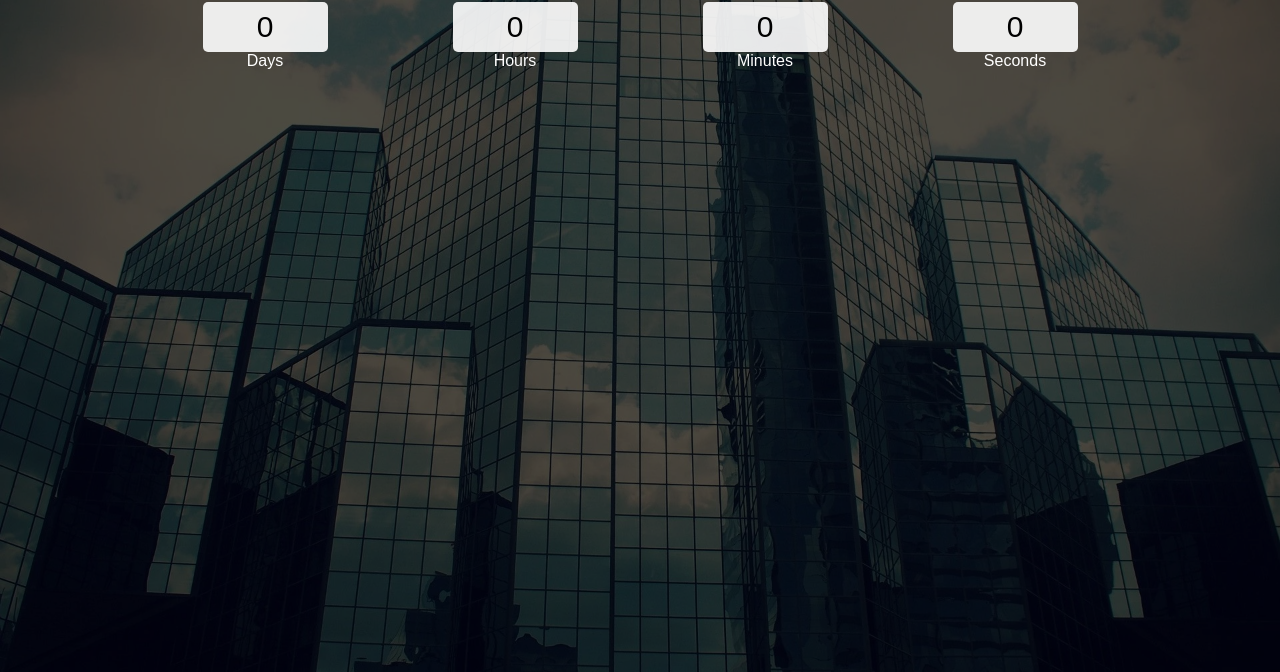
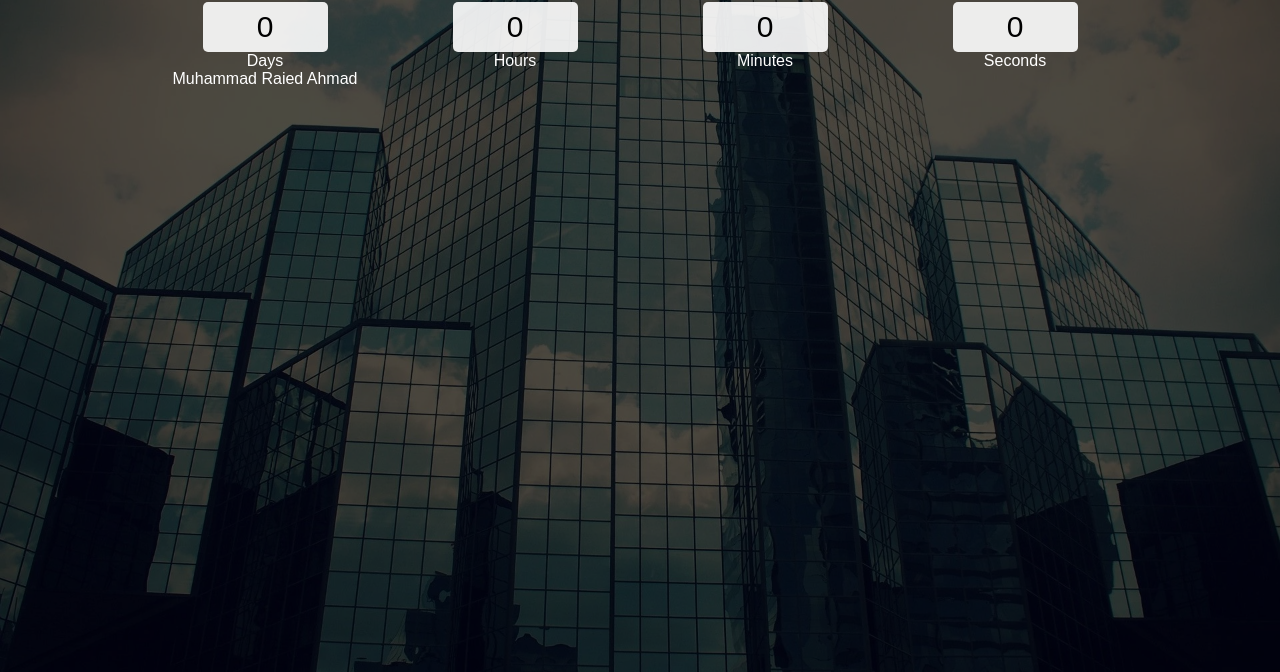
Before and after one commit to bhagirath-wscubetech/javascript-projects, a plain HTML site: page count-down/index.html in a window 1280 px wide. Shown: the part 128-800 px from the top of the page. Drawn offline with Linux system fonts and the light colour scheme.

Commit message:
Update index.html

```diff
--- a/count-down/index.html
+++ b/count-down/index.html
@@ -19,6 +19,7 @@
                     <input type="text" readonly value="0">
                     <br/>
                     <label for="">Days</label>
+                    <p>Muhammad Raied Ahmad</p>
                 </div>
                 <div>
                     <input type="text" readonly value="0">
```
